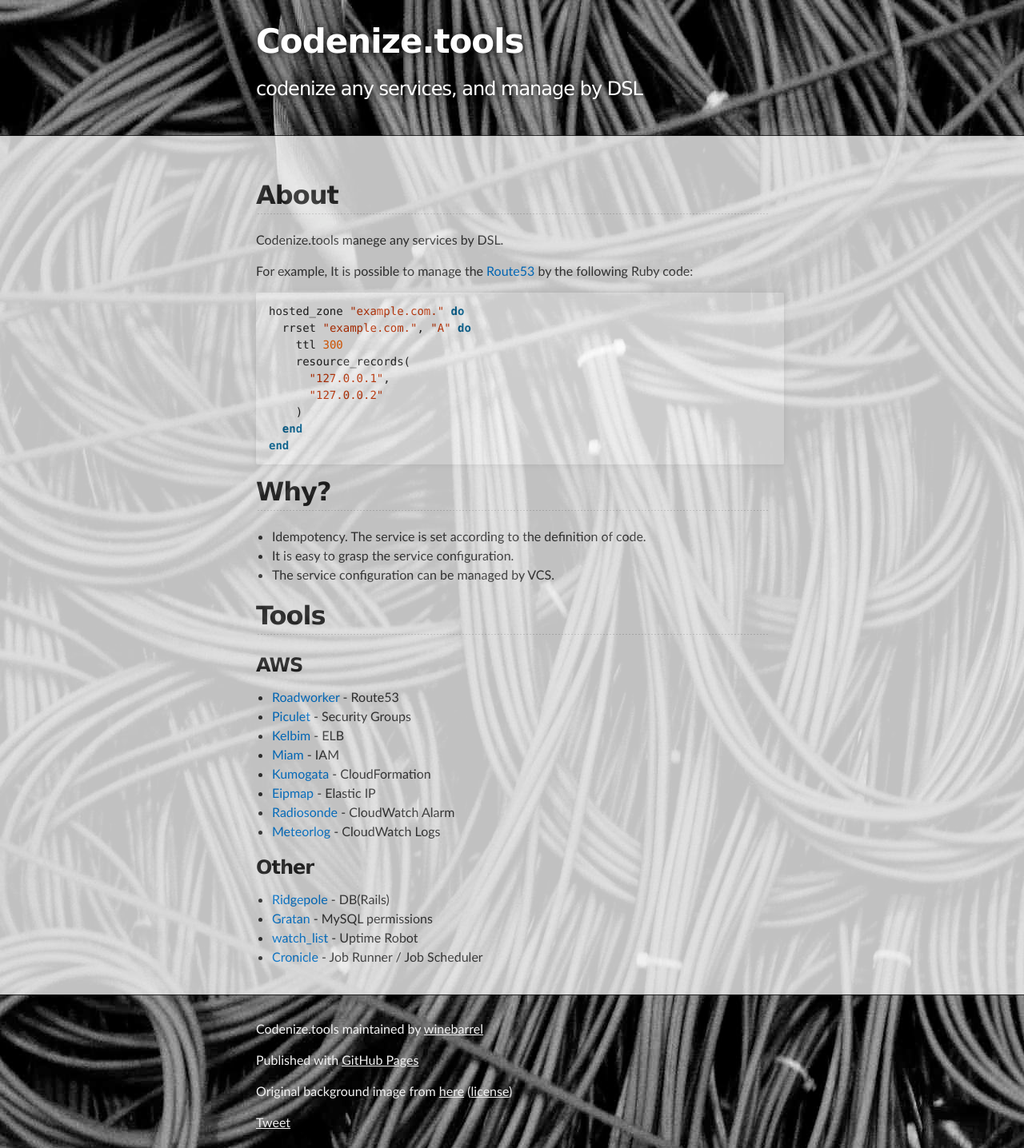
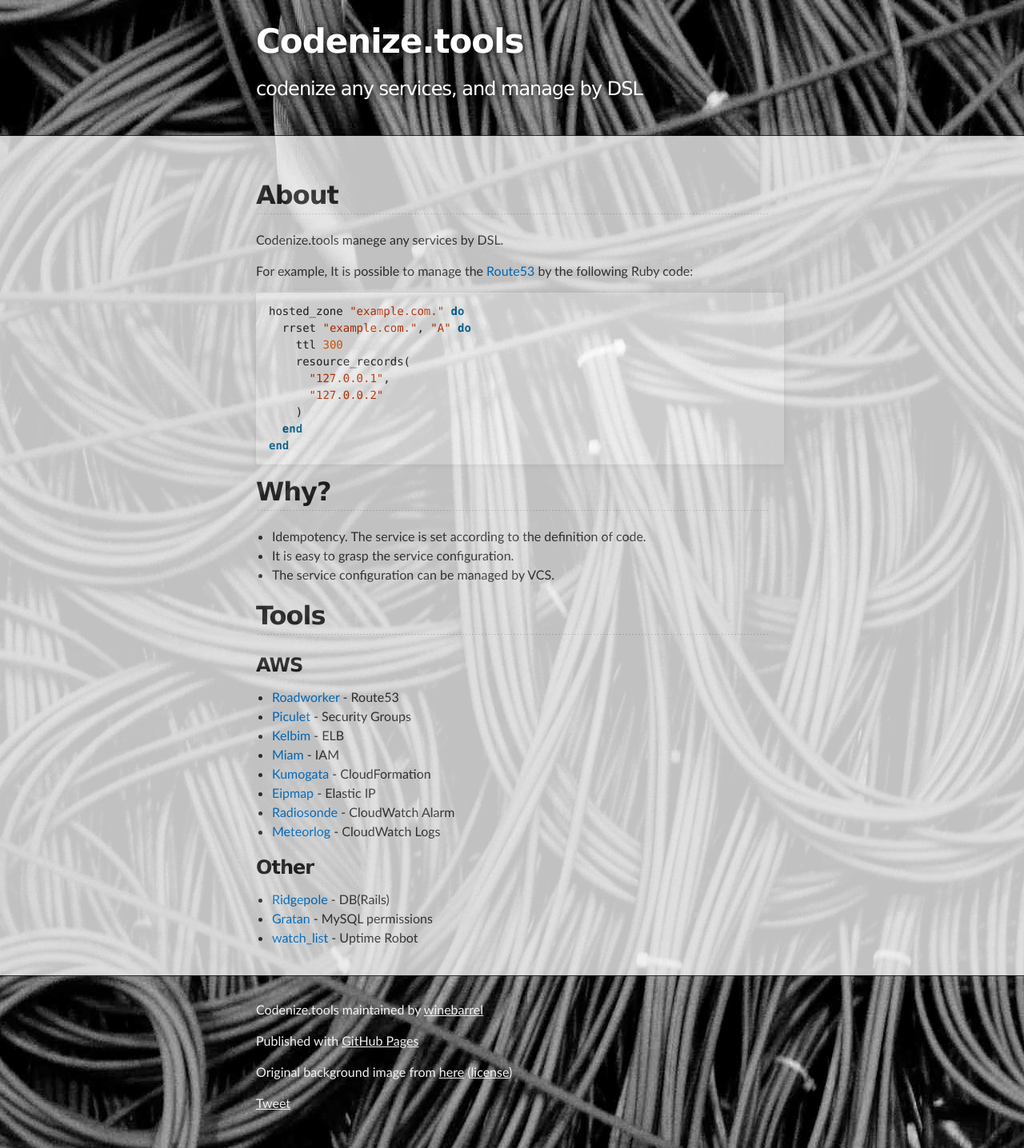
Before and after one commit to codenize-tools/codenize.tools, a Jekyll site: the page built from index.md, in a window 1280 px wide. Shown: the whole page at 80% size. Built offline with Jekyll 4.4.1, drawn with Linux system fonts in a browser that asks for light colours; comment, search, counter and statistics services are not loaded.

Commit message:
Update index.md

```diff
--- a/index.md
+++ b/index.md
@@ -40,4 +40,3 @@ end
 - [Ridgepole](http://ridgepole.codenize.tools/) - DB(Rails)
 - [Gratan](http://gratan.codenize.tools/) - MySQL permissions
 - [watch_list](http://watch_list.codenize.tools/) - Uptime Robot
-- [Cronicle](http://cronicle.codenize.tools/) - Job Runner / Job Scheduler
```
